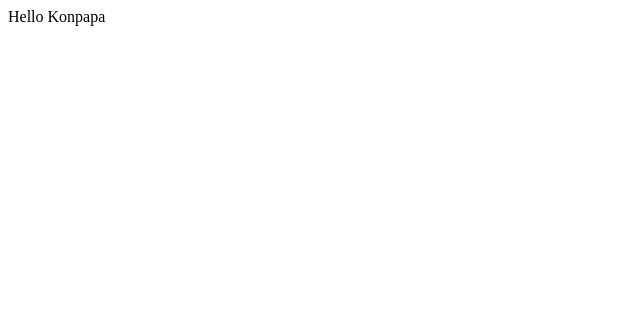
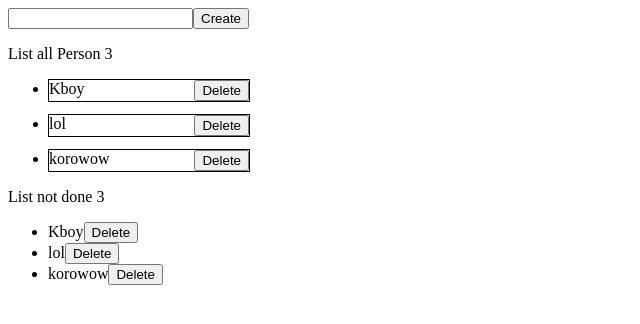
Before and after one commit to Bunlenggg/testing-todolist, a React (Vite) app: page / in a window 1280 px wide. Shown: the top 324 px of the page, without its empty margins (0-640 px from the left). Built offline with nearby package versions, Linux system fonts and the light colour scheme.

Commit message:
first iteration

```diff
--- a/src/App.jsx
+++ b/src/App.jsx
@@ -1,8 +1,85 @@
+import Input from "./components/Input/Input";
+import { useState } from "react";
 const App = () => {
-  return ( <>
-  <div>
-    Hello Konpapa
-  </div></> );
-}
+  const handleSubmit = (name) => {
+    if (name.trim() === "") return;
+    console.log(name);
+    setUser([...user, { id: user.length + 1, name: name, isDone: false }]);
+    console.log(user);
+  };
+
+  const handleMark = (id) => {
+    setUser(
+      user.map((person) =>
+        person.id === id ? { ...person, isDone: !person.isDone } : person
+      )
+    );
+    console.log("Update");
+  };
+
+  // handle Delete
+  const handleDelete = (id) => {
+    setUser(user.filter((person) => person.id !== id));
+  };
+
+  const [user, setUser] = useState([
+    { id: 1, name: "Kboy", isDone: false },
+    { id: 2, name: "lol", isDone: false },
+    { id: 3, name: "korowow", isDone: false },
+  ]);
+  const newPerson = user.filter((person) => person.isDone === false);
+  const filterPerson = user.filter((person) => person.isDone === true);
+  return (
+    <>
+      <Input fnGetName={handleSubmit} />
+      <p>List all Person {user.length}</p>
+      <ul>
+        {user.map((person) => (
+          <div className="li">
+            <li
+              className={person.isDone ? "line" : ""}
+              onClick={() => handleMark(person.id)}
+              key={person.id}
+            >
+              {person.name}
+            </li>{" "}
+            <button onClick={() => handleDelete(person.id)}>Delete</button>
+          </div>
+        ))}
+      </ul>
+      {newPerson.length !== 0 && (
+        <>
+          <p>List not done {newPerson.length}</p>
+          <ul>
+            {newPerson.map((person) => (
+              <li onClick={() => handleMark(person.id)} key={person.id}>
+                {person.name}
+                <button onClick={() => handleDelete(person.id)}>Delete</button>
+              </li>
+            ))}
+          </ul>
+        </>
+      )}
+
+      {filterPerson.length !== 0 && (
+        <>
+          <p>List Done {filterPerson.length}</p>
+          <ul>
+            {filterPerson.map((person) => (
+              <li
+                onClick={() => handleMark(person.id)}
+                className={person.isDone ? "line" : "not-line"}
+                key={person.id}
+              >
+                {person.name}
+                <button onClick={() => handleDelete(person.id)}>Delete</button>
+              </li>
+            ))}
+          </ul>
+        </>
+      )}
+    </>
+  );
+};
 
 export default App;
--- /dev/null
+++ b/src/components/Input/Input.jsx
@@ -0,0 +1,27 @@
+import { useRef } from "react";
+
+const Input = ({ fnGetName }) => {
+  const inputRef = useRef(null);
+  // fn submit
+  function handleSubmit(e) {
+    e.preventDefault();
+    console.log(inputRef.current.value);
+
+    fnGetName(inputRef.current.value);
+
+    inputRef.current.value = "";
+  }
+
+  return (
+    <>
+      <form onSubmit={handleSubmit}>
+        <div>
+          <input ref={inputRef} />
+          <button type="submit">Create</button>
+        </div>
+      </form>
+    </>
+  );
+};
+
+export default Input;
--- a/src/index.css
+++ b/src/index.css
@@ -0,0 +1,12 @@
+.line {
+  text-decoration: line-through;
+}
+
+.li {
+  width: 200px;
+  display: flex;
+  gap: 32px;
+  justify-content: space-between;
+  margin: 12px 0;
+  border: 1px solid black;
+}
```
Also changed, not shown: src/components/Todo/Todo.jsx (added).
